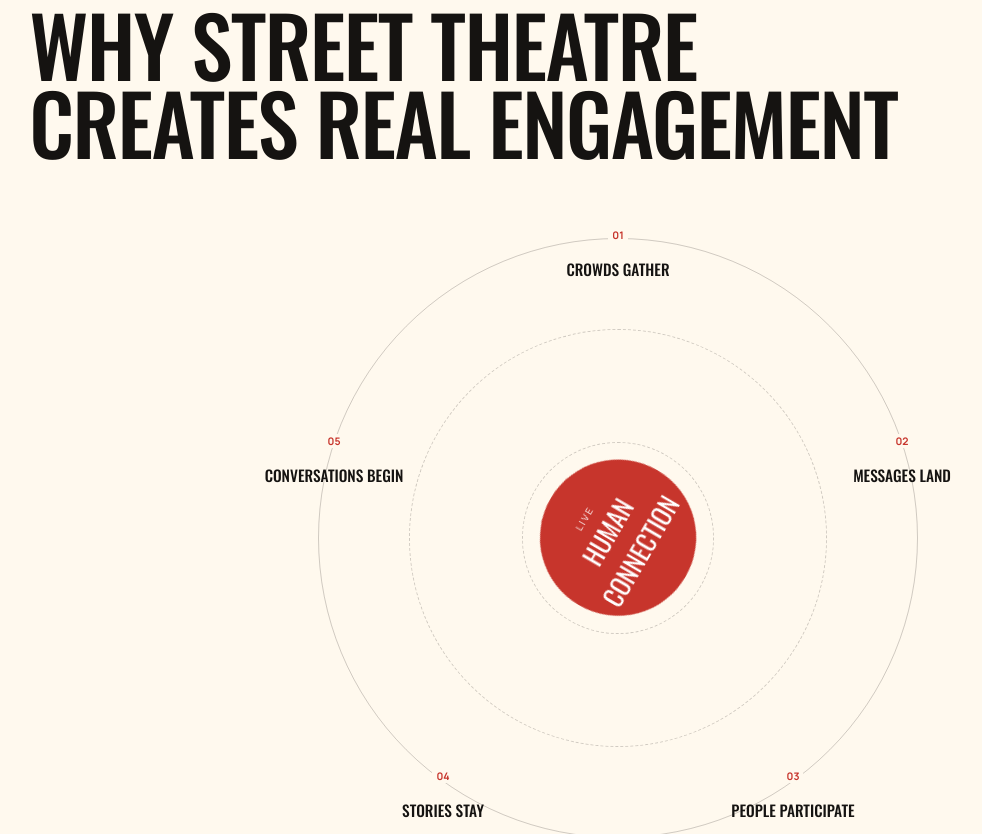
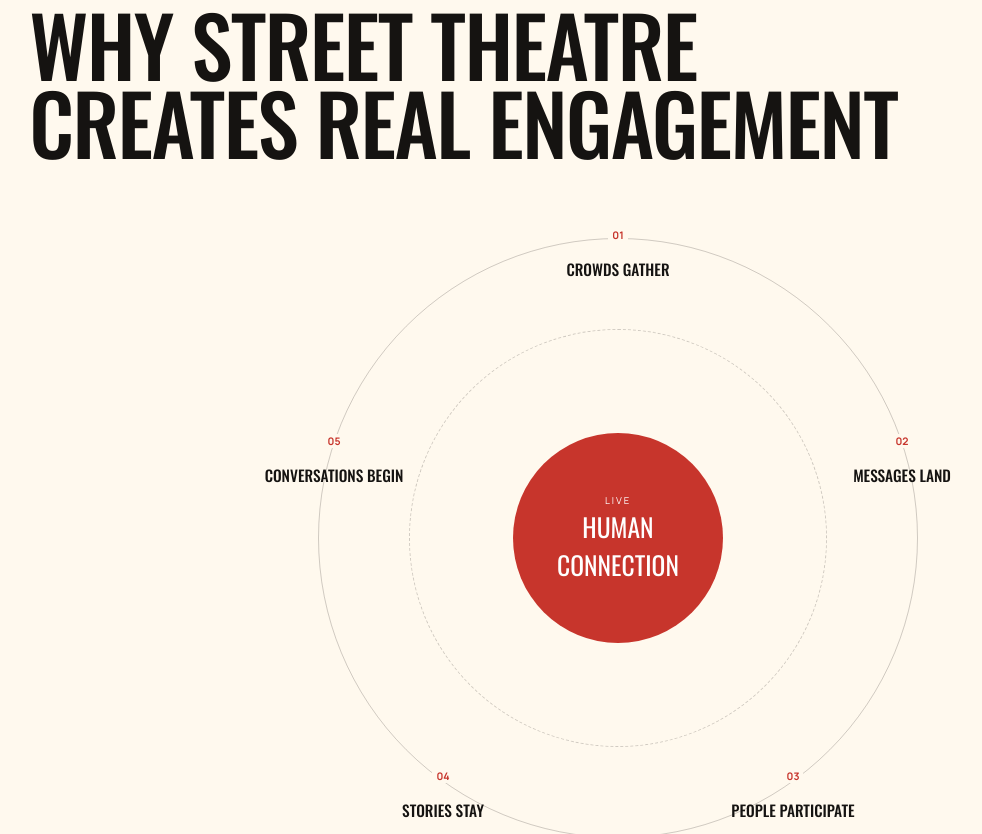
Before and after one commit to rameezwangde/W.I-Events, a React (Vite) app: page / in a window 1280 px wide. Shown: the part 2580-3414 px from the top of the page, without its empty margins (22-1004 px from the left). Built offline with nearby package versions, Linux system fonts and the light colour scheme.

Commit message:
feat: implement Home page with hero animation and global base styles

```diff
--- a/src/pages/Home.jsx
+++ b/src/pages/Home.jsx
@@ -18,7 +18,7 @@ export default function Home() {
 
 
 
-    <section className="why section"><SectionTitle eyebrow="WHY NUKKAD NATAK" title="Why Street Theatre Creates Real Engagement" /><div className="stage"><div className="stage__center"><span>LIVE</span><strong>Human<br />Connection</strong></div>{['CROWDS GATHER', 'MESSAGES LAND', 'PEOPLE PARTICIPATE', 'STORIES STAY', 'CONVERSATIONS BEGIN'].map((x, i) => <div className={`stage__point p${i + 1}`} key={x}><span>0{i + 1}</span><div className="point-text">{x}</div></div>)}</div></section>
+    <section className="why section"><SectionTitle eyebrow="WHY NUKKAD NATAK" title="Why Street Theatre Creates Real Engagement" /><div className="stage-wrapper" style={{position: 'relative', width: 'min(600px, 90vw)', aspectRatio: 1, margin: '3rem auto'}}><div className="stage" style={{width: '100%', margin: 0, position: 'absolute', inset: 0}}>{['CROWDS GATHER', 'MESSAGES LAND', 'PEOPLE PARTICIPATE', 'STORIES STAY', 'CONVERSATIONS BEGIN'].map((x, i) => <div className={`stage__point p${i + 1}`} key={x}><span>0{i + 1}</span><div className="point-text">{x}</div></div>)}</div><div className="stage__center"><span>LIVE</span><strong>Human<br />Connection</strong></div></div></section>
 
     <section className="journey section section--parchment"><SectionTitle eyebrow="CAMPAIGN JOURNEY" title="From Message to Movement" /><div className="timeline">{process.map((x, i) => <div className="timeline__step" key={x}><span>{String(i + 1).padStart(2, '0')}</span><h3>{x}</h3><p>{i === 0 ? 'We define the objective, audience and context.' : i === 1 ? 'Research becomes a clear, relevant performance script.' : i === 2 ? 'The right ensemble finds the rhythm, voice and movement.' : i === 3 ? 'Locations, logistics and approvals become one operating plan.' : i === 4 ? 'Performances meet audiences in real public spaces.' : 'Campaign activity is documented for review and learning.'}</p></div>)}</div></section>
 
--- a/src/styles/global.css
+++ b/src/styles/global.css
@@ -423,7 +423,11 @@ img {
 
 .stage__center {
   position: absolute;
-  inset: 32%;
+  top: 50%;
+  left: 50%;
+  width: 35%;
+  aspect-ratio: 1;
+  transform: translate(-50%, -50%);
   background: var(--red);
   color: white;
   border-radius: 50%;
@@ -432,7 +436,6 @@ img {
   align-items: center;
   justify-content: center;
   text-align: center;
-  animation: stage-spin-reverse-center 40s linear infinite
 }
 
 .stage__center span {
@@ -916,7 +919,11 @@ img {
 
 .stage__center {
   position: absolute;
-  inset: 37%;
+  top: 50%;
+  left: 50%;
+  width: 35%;
+  aspect-ratio: 1;
+  transform: translate(-50%, -50%);
   background: var(--red);
   color: white;
   border-radius: 50%;
@@ -925,7 +932,6 @@ img {
   align-items: center;
   justify-content: center;
   text-align: center;
-  animation: stage-spin-reverse-center 40s linear infinite
 }
 
 .stage__center span {
```
